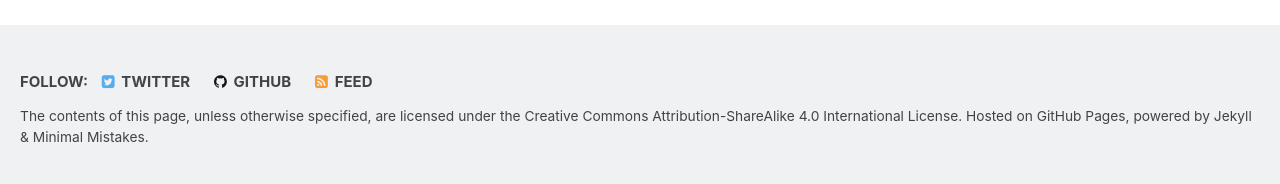
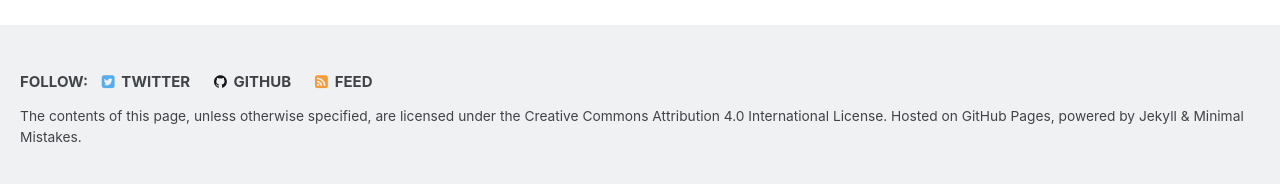
Before and after one commit to citation-style-language/citation-style-language.github.io, a Jekyll site: the page built from _pages/index.md, in a window 1280 px wide. Shown: the part 1931-2115 px from the top of the page. Built offline with Jekyll 4.4.1, drawn with Linux system fonts in a browser that asks for light colours; the list of posts is cut into pages by our own code.

Commit message:
Change license to CC-BY

```diff
--- a/_includes/footer.html
+++ b/_includes/footer.html
@@ -22,4 +22,4 @@
   </ul>
 </div>
 
-<div class="page__footer-copyright">The contents of this page, unless otherwise specified, are licensed under the <a href="https://creativecommons.org/licenses/by-sa/4.0/" rel="nofollow">Creative Commons Attribution-ShareAlike 4.0 International License</a>. Hosted on <a href="https://github.com/citation-style-language/citation-style-language.github.io">GitHub Pages</a>, powered by <a href="http://jekyllrb.com" rel="nofollow">Jekyll</a> &amp; <a href="https://mademistakes.com/work/minimal-mistakes-jekyll-theme/" rel="nofollow">Minimal Mistakes</a>.</div>
+<div class="page__footer-copyright">The contents of this page, unless otherwise specified, are licensed under the <a href="https://creativecommons.org/licenses/by/4.0/" rel="nofollow">Creative Commons Attribution 4.0 International License</a>. Hosted on <a href="https://github.com/citation-style-language/citation-style-language.github.io">GitHub Pages</a>, powered by <a href="http://jekyllrb.com" rel="nofollow">Jekyll</a> &amp; <a href="https://mademistakes.com/work/minimal-mistakes-jekyll-theme/" rel="nofollow">Minimal Mistakes</a>.</div>
```
